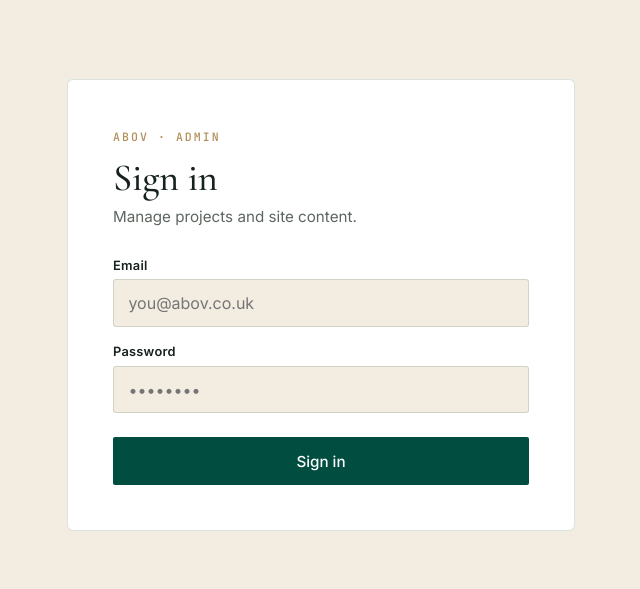
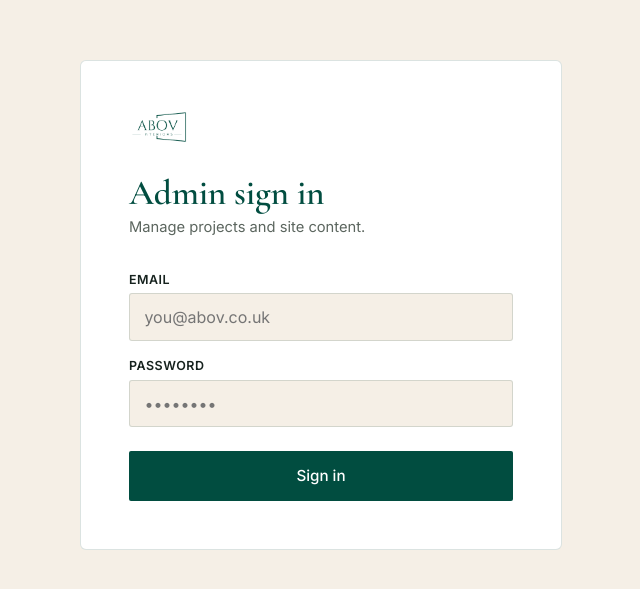
Before and after one commit to asafaksoy1/abov, a Vue app: page /admin in a window 1280 px wide. Shown: the part 135-724 px from the top of the page, without its empty margins (319-959 px from the left). Built offline with nearby package versions, Linux system fonts and the light colour scheme; no server answers.

Commit message:
Refactor AdminLogin.vue for improved readability

```diff
--- a/src/views/AdminLogin.vue
+++ b/src/views/AdminLogin.vue
@@ -9,7 +9,6 @@ const password = ref('')
 const loading = ref(false)
 const error = ref('')
 
-// If already signed in, skip straight to the dashboard.
 onMounted(async () => {
   const { data } = await supabase.auth.getSession()
   if (data.session) router.replace({ name: 'admin-dashboard' })
@@ -17,21 +16,12 @@ onMounted(async () => {
 
 async function signIn() {
   error.value = ''
-  if (!email.value || !password.value) {
-    error.value = 'Enter your email and password.'
-    return
-  }
+  if (!email.value || !password.value) { error.value = 'Enter your email and password.'; return }
   loading.value = true
-  const { error: signInError } = await supabase.auth.signInWithPassword({
-    email: email.value.trim(),
-    password: password.value,
-  })
+  const { error: signInError } = await supabase.auth.signInWithPassword({ email: email.value.trim(), password: password.value })
   loading.value = false
-
   if (signInError) {
-    error.value = signInError.message === 'Invalid login credentials'
-      ? 'Email or password is incorrect.'
-      : signInError.message
+    error.value = signInError.message === 'Invalid login credentials' ? 'Email or password is incorrect.' : signInError.message
     return
   }
   router.replace({ name: 'admin-dashboard' })
@@ -41,36 +31,20 @@ async function signIn() {
 <template>
   <section class="login-wrap">
     <div class="login-card">
-      <span class="eyebrow">ABOV · Admin</span>
-      <h1 class="login-title">Sign in</h1>
+      <img src="/abov-logo-green.png" alt="ABOV Interiors" class="login-logo" />
+      <h1 class="login-title">Admin sign in</h1>
       <p class="login-sub">Manage projects and site content.</p>
-
       <form class="login-form" @submit.prevent="signIn">
         <label class="field">
           <span>Email</span>
-          <input
-            v-model="email"
-            type="email"
-            autocomplete="username"
-            placeholder="you@abov.co.uk"
-            :disabled="loading"
-          />
+          <input v-model="email" type="email" autocomplete="username" placeholder="you@abov.co.uk" :disabled="loading" />
         </label>
-
         <label class="field">
           <span>Password</span>
-          <input
-            v-model="password"
-            type="password"
-            autocomplete="current-password"
-            placeholder="••••••••"
-            :disabled="loading"
-          />
+          <input v-model="password" type="password" autocomplete="current-password" placeholder="••••••••" :disabled="loading" />
         </label>
-
         <p v-if="error" class="login-error" role="alert">{{ error }}</p>
-
-        <button class="btn btn-fill login-btn" type="submit" :disabled="loading">
+        <button class="btn-submit" type="submit" :disabled="loading">
           {{ loading ? 'Signing in…' : 'Sign in' }}
         </button>
       </form>
@@ -79,67 +53,19 @@ async function signIn() {
 </template>
 
 <style scoped>
-.login-wrap {
-  min-height: 100svh;
-  display: grid;
-  place-items: center;
-  padding: 2rem 1.25rem;
-  background: var(--bone, #f3ece1);
-}
-.login-card {
-  width: 100%;
-  max-width: 26rem;
-  background: var(--white, #fff);
-  border: 1px solid var(--line, rgba(42, 32, 24, 0.14));
-  border-radius: 6px;
-  padding: clamp(1.8rem, 5vw, 2.8rem);
-}
-.login-title {
-  font-family: var(--display, 'Fraunces', Georgia, serif);
-  font-weight: 500;
-  font-size: clamp(1.9rem, 6vw, 2.4rem);
-  margin: 0.4rem 0 0.3rem;
-  color: var(--ink, #2e2823);
-}
-.login-sub {
-  color: var(--muted, #6e6358);
-  margin: 0 0 1.8rem;
-  font-size: 0.95rem;
-}
+.login-wrap { min-height: 100svh; display: grid; place-items: center; padding: 2rem 1.25rem; background: var(--cream, #f5efe6); }
+.login-card { width: 100%; max-width: 24rem; background: #fff; border: 1px solid var(--line, rgba(1,58,48,0.14)); border-radius: 6px; padding: clamp(2rem, 5vw, 3rem); }
+.login-logo { height: 36px; width: auto; margin-bottom: 1.8rem; display: block; }
+.login-title { font-family: var(--display, 'Cormorant Garamond', serif); font-weight: 600; font-size: clamp(1.8rem, 5vw, 2.2rem); margin: 0 0 0.25rem; color: var(--green, #014d40); }
+.login-sub { color: var(--muted, #5c665f); margin: 0 0 2rem; font-size: 0.92rem; }
 .login-form { display: grid; gap: 1.1rem; }
 .field { display: grid; gap: 0.4rem; }
-.field span {
-  font-family: var(--ui, 'Inter', sans-serif);
-  font-size: 0.8rem;
-  font-weight: 600;
-  letter-spacing: 0.02em;
-  color: var(--ink, #2e2823);
-}
-.field input {
-  font-family: var(--ui, 'Inter', sans-serif);
-  font-size: 1rem;
-  padding: 0.8rem 0.9rem;
-  border: 1px solid var(--line, rgba(42, 32, 24, 0.2));
-  border-radius: 3px;
-  background: var(--bone, #f3ece1);
-  color: var(--ink, #2e2823);
-  transition: border-color 0.18s ease, background 0.18s ease;
-}
-.field input:focus {
-  outline: none;
-  border-color: var(--clay, #b07a4f);
-  background: #fff;
-}
+.field span { font-family: var(--ui, 'Inter', sans-serif); font-size: 0.78rem; font-weight: 600; letter-spacing: 0.04em; text-transform: uppercase; color: var(--ink, #16221e); }
+.field input { font-family: var(--ui, 'Inter', sans-serif); font-size: 1rem; padding: 0.8rem 0.9rem; border: 1px solid var(--line, rgba(1,58,48,0.2)); border-radius: 3px; background: var(--cream, #f5efe6); color: var(--ink, #16221e); transition: border-color 0.18s ease, background 0.18s ease; }
+.field input:focus { outline: none; border-color: var(--green, #014d40); background: #fff; }
 .field input:disabled { opacity: 0.6; }
-.login-btn { width: 100%; margin-top: 0.4rem; padding-block: 0.95rem; }
-.login-btn:disabled { opacity: 0.6; cursor: default; }
-.login-error {
-  margin: 0;
-  font-size: 0.88rem;
-  color: #a23b2d;
-  background: rgba(162, 59, 45, 0.08);
-  border: 1px solid rgba(162, 59, 45, 0.2);
-  padding: 0.6rem 0.8rem;
-  border-radius: 3px;
-}
+.btn-submit { width: 100%; margin-top: 0.4rem; padding: 0.95rem 1.6rem; background: var(--green, #014d40); color: #fff; border: none; border-radius: 2px; font-family: var(--ui, 'Inter', sans-serif); font-weight: 500; font-size: 0.95rem; cursor: pointer; transition: background 0.2s ease; }
+.btn-submit:hover { background: var(--green-deep, #013a30); }
+.btn-submit:disabled { opacity: 0.6; cursor: default; }
+.login-error { margin: 0; font-size: 0.88rem; color: #a23b2d; background: rgba(162,59,45,0.07); border: 1px solid rgba(162,59,45,0.18); padding: 0.6rem 0.8rem; border-radius: 3px; }
 </style>
```
